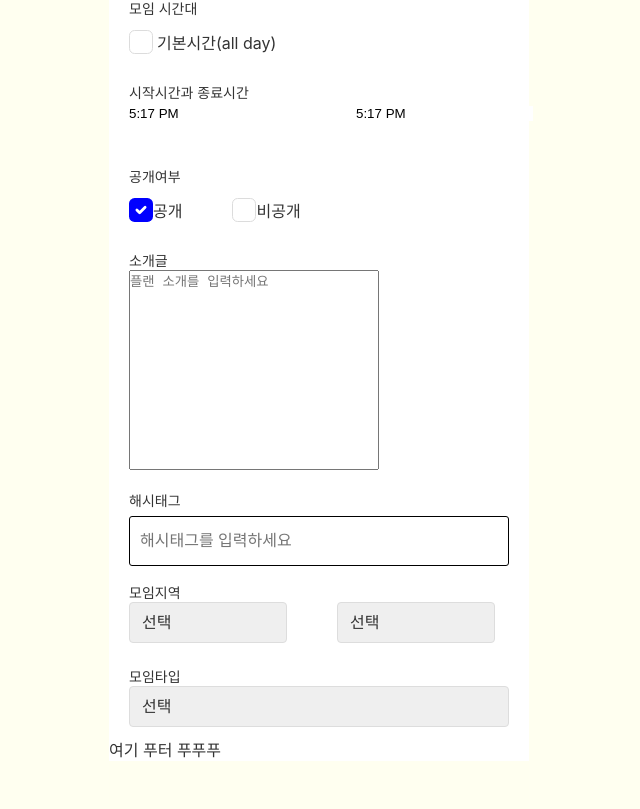
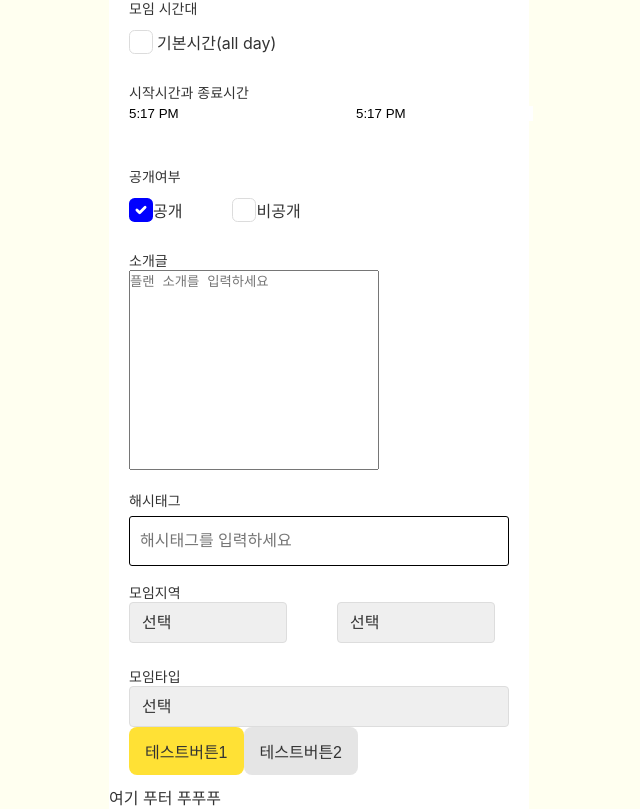
Before and after one commit to plani-power/frontend, a React (Create React App) app: page /plans/create in a window 1280 px wide. Shown: the part 367-1176 px from the top of the page, without its empty margins (321-961 px from the left). Before the commit the page ends 1128 px from the top, so only its background shows below. Built offline with nearby package versions, Linux system fonts and the light colour scheme.

Commit message:
Feat : 버튼 컴포넌트 추가

```diff
--- /dev/null
+++ b/src/common/components/Button.tsx
@@ -0,0 +1,83 @@
+import React from "react";
+import styled, {css} from 'styled-components';
+
+const SIZES = {
+    sm: css`
+      --button-font-size: 0.875rem;
+      --button-padding: 8px 12px;
+      --button-radius: 4px;
+    `,
+    md: css`
+      --button-font-size: 1rem;
+      --button-padding: 12px 16px;
+      --button-radius: 8px;
+    `,
+    lg: css`
+      --button-font-size: 1.25rem;
+      --button-padding: 16px 20px;
+      --button-radius: 12px;
+    `
+};
+
+const COLOR = {
+    yellow: css`
+        --button-bg-color: var(--main-color);
+        --button-hover-bg-color: #bfa92a;
+    `,
+    grey: css`
+        --button-bg-color: var(--light-gray);
+        --button-hover-bg-color: #b5b5b5;
+    `
+}
+
+interface StyledButtonProps {
+    readonly sizeStyle: 'sm' | 'md' | 'lg';
+    readonly colorStyle: 'yellow' | 'grey';
+}
+
+interface ButtonProps {
+    onClick : (event:React.MouseEvent<HTMLButtonElement>) => void;
+    children ?: React.ReactNode;
+    color : 'yellow' | 'grey';
+    disabled?: boolean;
+    size : 'sm' | 'md' | 'lg';
+}
+
+// style
+const StyledButton = styled.button<StyledButtonProps>`
+  ${(props) => SIZES[props.sizeStyle]}
+  ${(props) => COLOR[props.colorStyle]}
+
+  margin: 0;
+  border: none;
+  cursor: pointer;
+  font-family: "Noto Sans KR", sans-serif;
+  font-size: var(--button-font-size, 1rem);
+  padding: var(--button-padding, 12px 16px);
+  border-radius: var(--button-radius, 8px);
+  color: var(--black);
+  background: var(--button-bg-color, var(--main-color));
+
+  &:active,
+  &:hover,
+  &:focus {
+    background: var(--button-hover-bg-color, #bfa92a);
+  }
+
+  &:disabled {
+    cursor: default;
+    opacity: 0.5;
+    background: var(--button-bg-color, #4d4d4);
+  }
+`;
+
+
+const Button = ({onClick, children, color, disabled, size}:ButtonProps) => {
+    return (
+        <StyledButton disabled={disabled} sizeStyle={size} colorStyle={color} onClick={onClick}>
+            {children}
+        </StyledButton>
+    )
+}
+
+export default Button;
--- a/src/pages/plans/createPlan.tsx
+++ b/src/pages/plans/createPlan.tsx
@@ -5,6 +5,7 @@ import Radio from 'common/components/Radio';
 import styled from 'styled-components';
 import DatePicker from 'common/components/DatePicker';
 import SelectBox, { SelectOption } from 'common/components/SelectBox';
+import Button from 'common/components/Button';
 
 // style
 const InputWrapper = styled.div`
@@ -115,6 +116,10 @@ const CreatePlan = () => {
         setKeyword(event.target.value);
     };
 
+    const buttonClick = (event:React.MouseEvent<HTMLButtonElement>) =>{
+        console.log('버튼 클릭')
+    }
+
     return (
         <div>
             <p>
@@ -154,6 +159,8 @@ const CreatePlan = () => {
             </InputWrapper>
             <StyledSpan>모임타입</StyledSpan>
             <SelectBox options={keywordOptions} value={keyword} onChange={(e)=>onChangeType(e)}></SelectBox>
+            <Button color='yellow' size='md' disabled={false} onClick={(e)=>buttonClick(e)}>테스트버튼1</Button>
+            <Button color='grey' size='md' disabled={false} onClick={(e)=>buttonClick(e)}>테스트버튼2</Button>
         </div>
     )
 }
```
